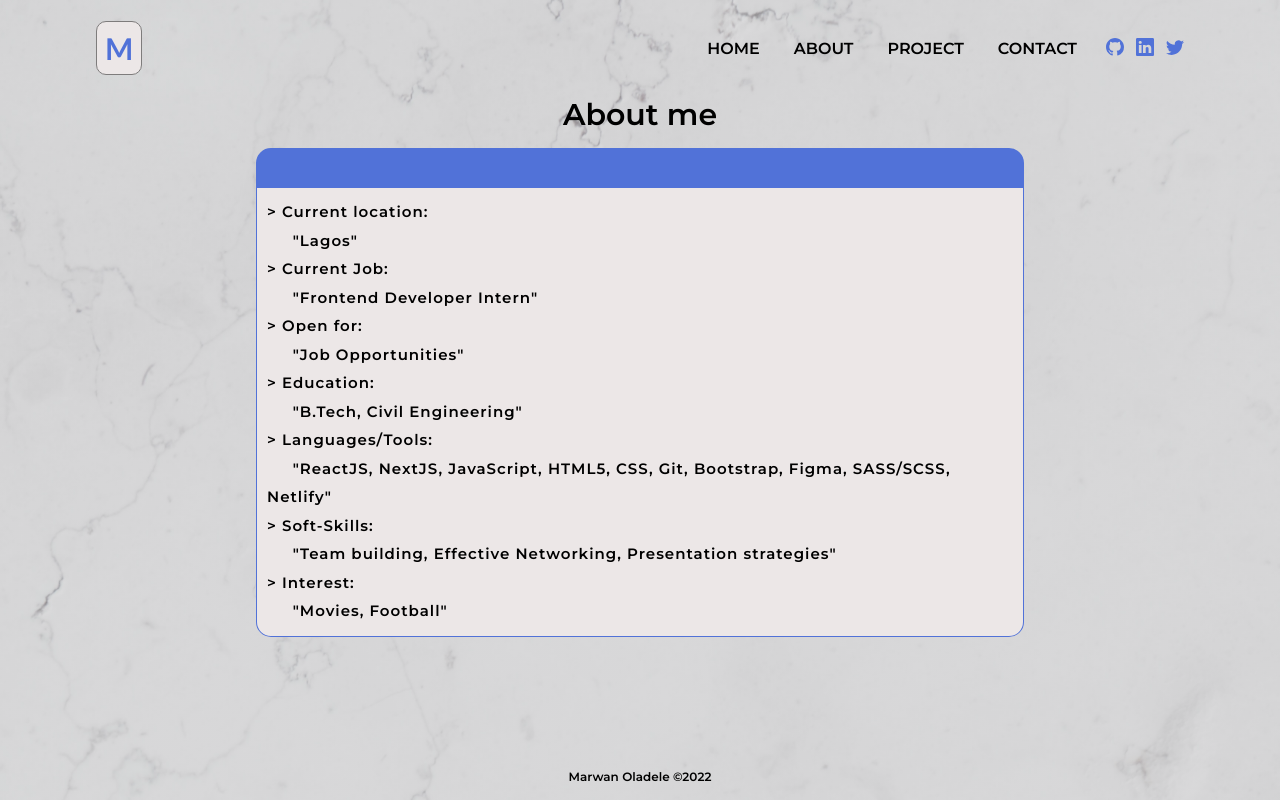
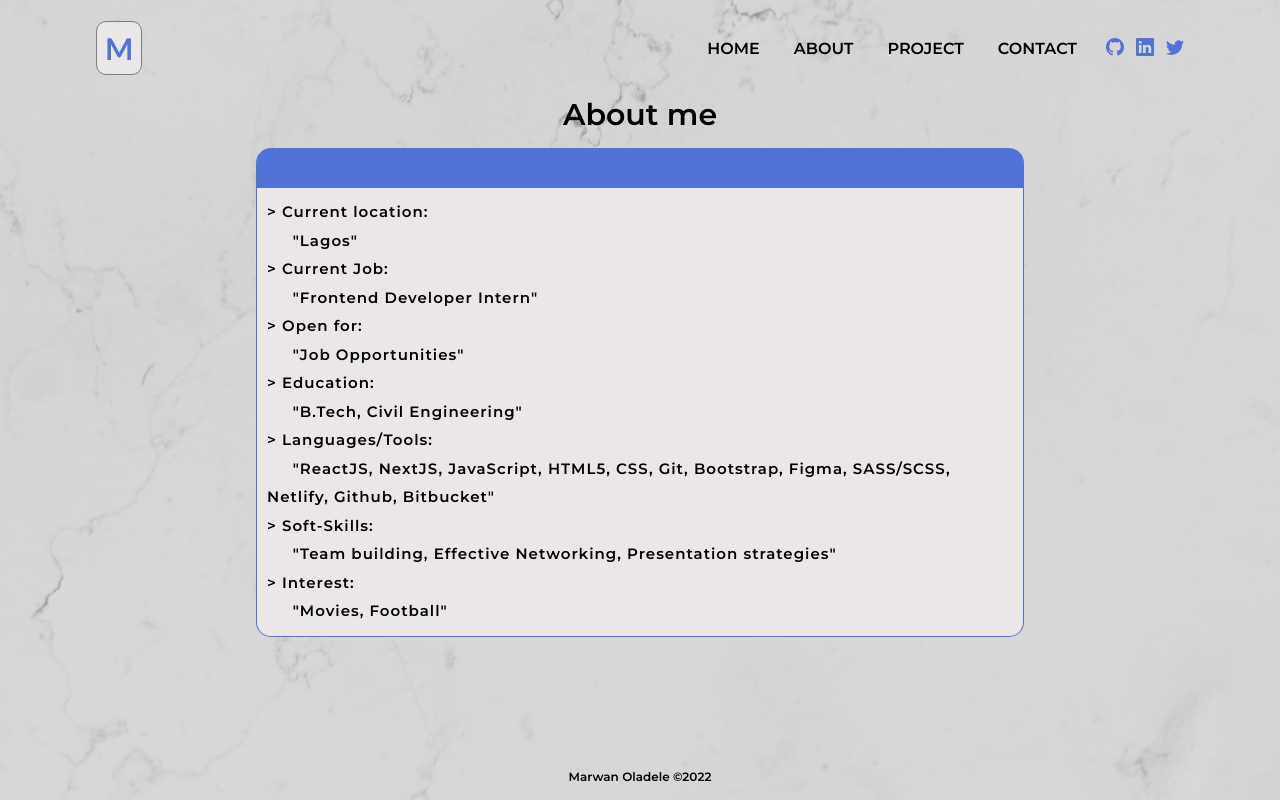
Before and after one commit to MarwanOladele/Personal-Portfolio, a React (Create React App) app: page /about in a window 1280 px wide. Built offline with nearby package versions, Linux system fonts and the light colour scheme.

Commit message:
new commit

```diff
--- a/src/Component/About.jsx
+++ b/src/Component/About.jsx
@@ -28,7 +28,7 @@ const About = () => {
             </p>
             <p>
               &nbsp; &nbsp; &nbsp;"ReactJS, NextJS, JavaScript, HTML5, CSS, Git,
-              Bootstrap, Figma, SASS/SCSS, Netlify"
+              Bootstrap, Figma, SASS/SCSS, Netlify, Github, Bitbucket"
             </p>
             <p>
               <span> &gt;</span> Soft-Skills:
```
